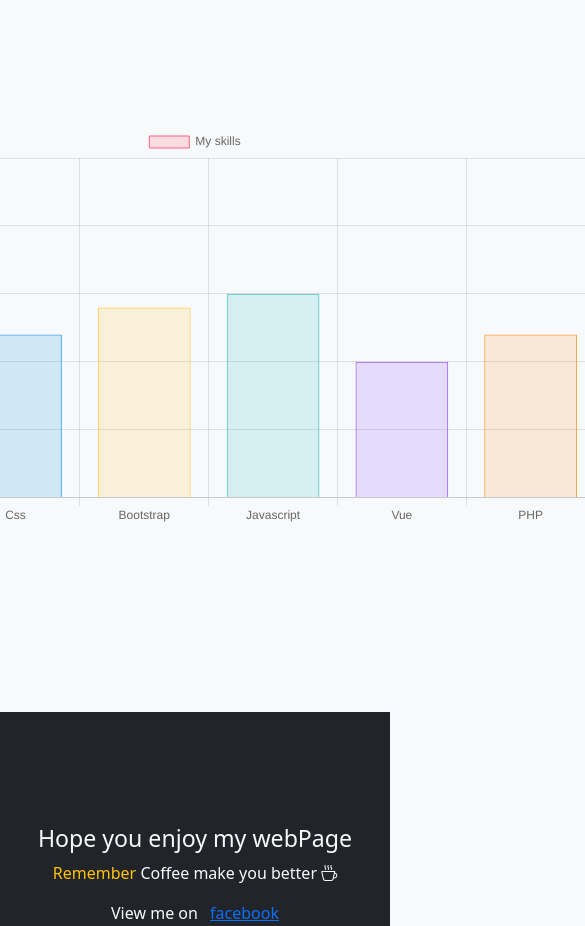
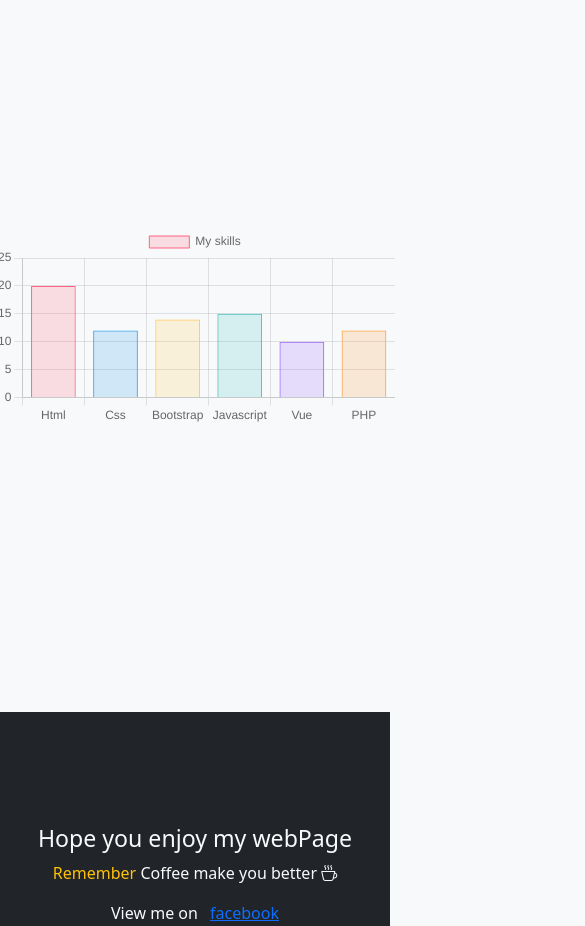
Before and after one commit to jobelGolde12/jobel-Golde, a website: page index.html in a window 390 px wide. Shown: the part 1880-2806 px from the top of the page, 585 px wide, since content can reach past the window. Drawn offline with nearby package versions, Linux system fonts and the light colour scheme.

Commit message:
Adding a media query to chart

```diff
--- a/style.css
+++ b/style.css
@@ -92,10 +92,11 @@ height: 400px;
     #home h1{
         font-size: 1.5rem;
     }
-    /* #myChart{
+    #myChart{
         width: 400px;
         height: 200px;
-    } */
+
+    }
 
 }
 @media screen and (min-width: 900px){
```
